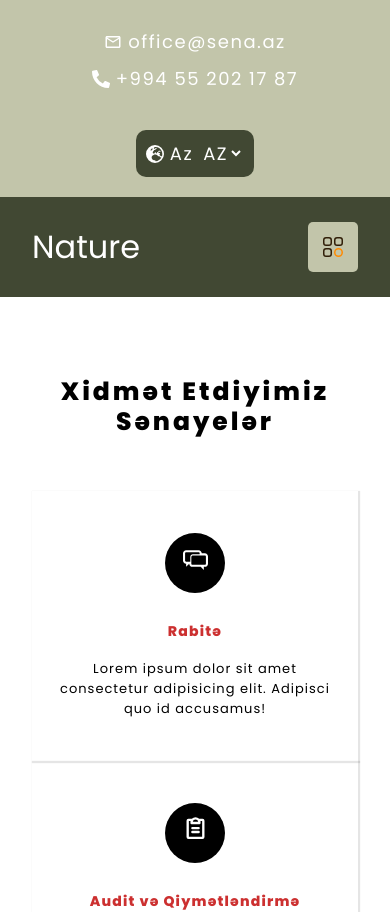
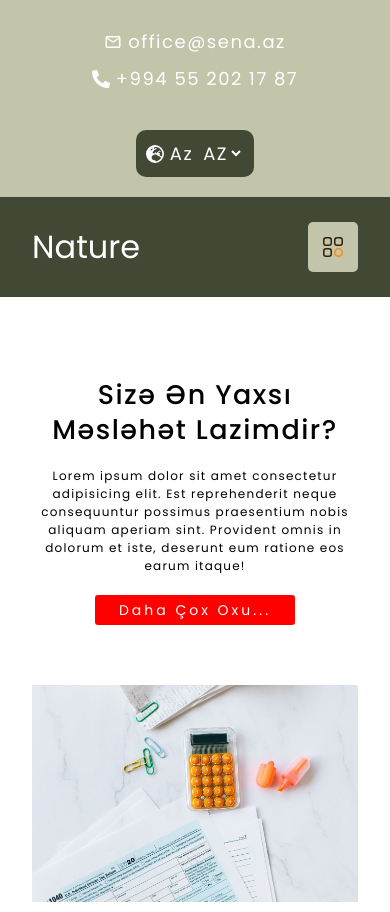
Before and after one commit to HamidaAhmedqizi/navbar-create, a React (Vite) app: page /unity in a window 390 px wide. Shown: the top 912 px of the page. Built offline with nearby package versions, Linux system fonts and the light colour scheme.

Commit message:
UnityBg Style Finish

```diff
--- /dev/null
+++ b/src/components/UnityBg/UnityBg.css
@@ -0,0 +1,141 @@
+.unity_bg {
+    padding: 5rem 8rem;
+}
+
+.unity_bg-container {
+    display: flex;
+    align-items: center;
+    justify-content: space-between;
+    gap: 60px;
+}
+
+.unity_bg-container_left {
+    display: flex;
+    flex-direction: column;
+    gap: 20px;
+}
+
+.unity_bg-container_left .unity_bg-h1 {
+    font-size: 66px;
+    letter-spacing: 1.5px;
+    font-weight: 500;
+}
+
+.unity_bg-container_left .unity_bg_text-p {
+    font-size: 18px;
+    line-height: 1.5;
+    letter-spacing: 1.5px;
+    max-width: 650px;
+}
+
+.unity_bg-container_left .unity_bg_button {
+    width: 250px;
+    height: 36px;
+    background-color: red;
+    border-radius: 3px;
+    border: none;
+    outline: none;
+    color: #fff;
+    letter-spacing: 3px;
+    font-size: 16px;
+    cursor: pointer;
+    transition: all 0.24s ease-in;
+}
+
+.unity_bg-container_left .unity_bg_button:hover {
+    color: red;
+    border: 1px solid red;
+    background-color: #fff;
+}
+
+@media(max-width: 1250px) {
+
+    .unity_bg {
+        padding: 5rem 4rem;
+    }
+
+}
+
+@media(max-width: 1150px) {
+
+    .unity_bg {
+        padding: 5rem 2rem;
+    }
+
+}
+
+@media(max-width: 1100px) {
+
+    .unity_bg-container_left .unity_bg-h1 {
+        font-size: 46px;
+    }
+
+    .unity_bg-container_left .unity_bg_text-p {
+        font-size: 16px;
+    }
+
+}
+
+@media(max-width: 900px) {
+
+    .unity_bg-container_left .unity_bg-h1 {
+        font-size: 36px;
+    }
+
+}
+
+@media(max-width: 840px) {
+
+    .unity_bg-container {
+        display: flex;
+        flex-direction: column;
+        align-items: center;
+    }
+
+    .unity_bg-container_left {
+        display: flex;
+        flex-direction: column;
+        align-items: center;
+    }
+
+    .unity_bg-container_left .unity_bg-h1 {
+        text-align: center;
+    }
+
+    .unity_bg-container_left .unity_bg_text-p {
+        text-align: center;
+    }
+
+}
+
+@media(max-width: 600px) {
+
+    .unity_bg-container_left .unity_bg-h1 {
+        font-size: 30px;
+    }
+
+    .unity_bg-container_left .unity_bg_text-p {
+        font-size: 14px;
+        letter-spacing: 1.2px;
+    }
+
+}
+
+@media(max-width: 400px) {
+
+    .unity_bg-container_left .unity_bg-h1 {
+        font-size: 27px;
+    }
+
+    .unity_bg-container_left .unity_bg_text-p {
+        font-size: 12px;
+        letter-spacing: 1.2px;
+    }
+
+    .unity_bg-container_left .unity_bg_button {
+        width: 200px;
+        height: 30px;
+        font-size: 14px;
+    }
+
+}
--- /dev/null
+++ b/src/components/UnityBg/UnityBg.jsx
@@ -0,0 +1,30 @@
+import React from 'react';
+import './UnityBg.css';
+import Unity_Bg_Image from '../../images/card_consulting.jpg'
+
+const UnityBg = () => {
+  return (
+    <div className='unity_bg'>
+        <div className="unity_bg-container">
+            <div className="unity_bg-container_left">
+                <h1 className='unity_bg-h1'>Sizə Ən Yaxsı Məsləhət Lazimdir?</h1>
+                <p className='unity_bg_text-p'>
+                    Lorem ipsum dolor sit amet consectetur adipisicing elit.
+                    Est reprehenderit neque consequuntur possimus praesentium nobis
+                    aliquam aperiam sint. Provident omnis in dolorum et iste,
+                    deserunt eum ratione eos earum itaque!
+                </p>
+
+                <button className='unity_bg_button'>Daha Çox Oxu...</button>
+            </div>
+            <div className="unity_bg-container_right">
+                <div className="unity_bg_image-div">
+                    <img className='unity_bg_image' src={Unity_Bg_Image} alt="" />
+                </div>
+            </div>
+        </div>
+    </div>
+  )
+}
+
+export default UnityBg
--- /dev/null
+++ b/src/components/UnityCard/UnityCards.jsx
@@ -0,0 +1,34 @@
+import './UnityCards.css';
+import unityCardsData from "../../components/UnityCardsData";
+
+const UnityCards = () => {
+
+  return (
+    <div className="unity">
+      <div className="unity_container">
+        <div className="unity_top_container">
+          <h2 className="unity-h2">Xidmət Etdiyimiz Sənayelər</h2>
+        </div>
+        <div className="unity_bottom_container">
+          {unityCardsData.map((item, idx) => {
+            return (
+              <div className="unity_card" key={idx}>
+                <div className="unity_icon_bg">
+                  <div className="unity_icon-a">{item.icon}</div>
+                </div>
+
+                <div className="unity_text_cont">
+                  <h4 className="unity_title-h4">{item.title}</h4>
+                  <p className="unity_desc-p">{item.desc}</p>
+                </div>
+              </div>
+            );
+          })}
+        </div>
+      </div>
+    </div>
+  )
+
+}
+
+export default UnityCards
--- a/src/pages/Unity/Unity.jsx
+++ b/src/pages/Unity/Unity.jsx
@@ -1,32 +1,13 @@
 import React from "react";
-import "./Unity.css";
-import unityCardsData from "../../components/UnityCardsData";
+import UnityCards from "../../components/UnityCard/UnityCards";
+import UnityBg from "../../components/UnityBg/UnityBg";
 
 const Unity = () => {
   return (
-    <div className="unity">
-      <div className="unity_container">
-        <div className="unity_top_container">
-          <h2 className="unity-h2">Xidmət Etdiyimiz Sənayelər</h2>
-        </div>
-        <div className="unity_bottom_container">
-          {unityCardsData.map((item, idx) => {
-            return (
-              <div className="unity_card" key={idx}>
-                <div className="unity_icon_bg">
-                  <div className="unity_icon-a">{item.icon}</div>
-                </div>
-
-                <div className="unity_text_cont">
-                  <h4 className="unity_title-h4">{item.title}</h4>
-                  <p className="unity_desc-p">{item.desc}</p>
-                </div>
-              </div>
-            );
-          })}
-        </div>
-      </div>
-    </div>
+    <>
+      <UnityBg />
+      <UnityCards />
+    </>
   );
 };
 
```
Also changed, not shown: src/components/UnityCard/UnityCards.css (line endings or trailing spaces).
